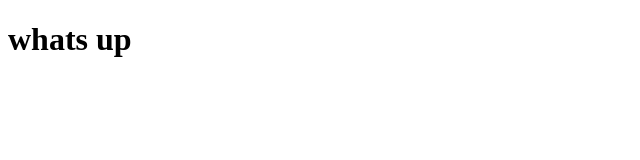
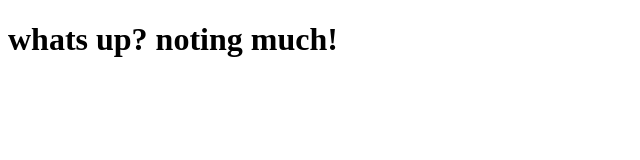
Before and after one commit to Adisu-hash/Groupfeb23, a plain HTML site: page index.html in a window 1280 px wide. Shown: the whole page, without its empty margins (0-640 px from the left). Drawn offline with Linux system fonts and the light colour scheme.

Commit message:
replay on html

```diff
--- a/index.html
+++ b/index.html
@@ -6,6 +6,6 @@
     <title>Document</title>
 </head>
 <body>
-    <h1>whats up</h1>
+    <h1>whats up? noting much!</h1>
 </body>
 </html>
```
